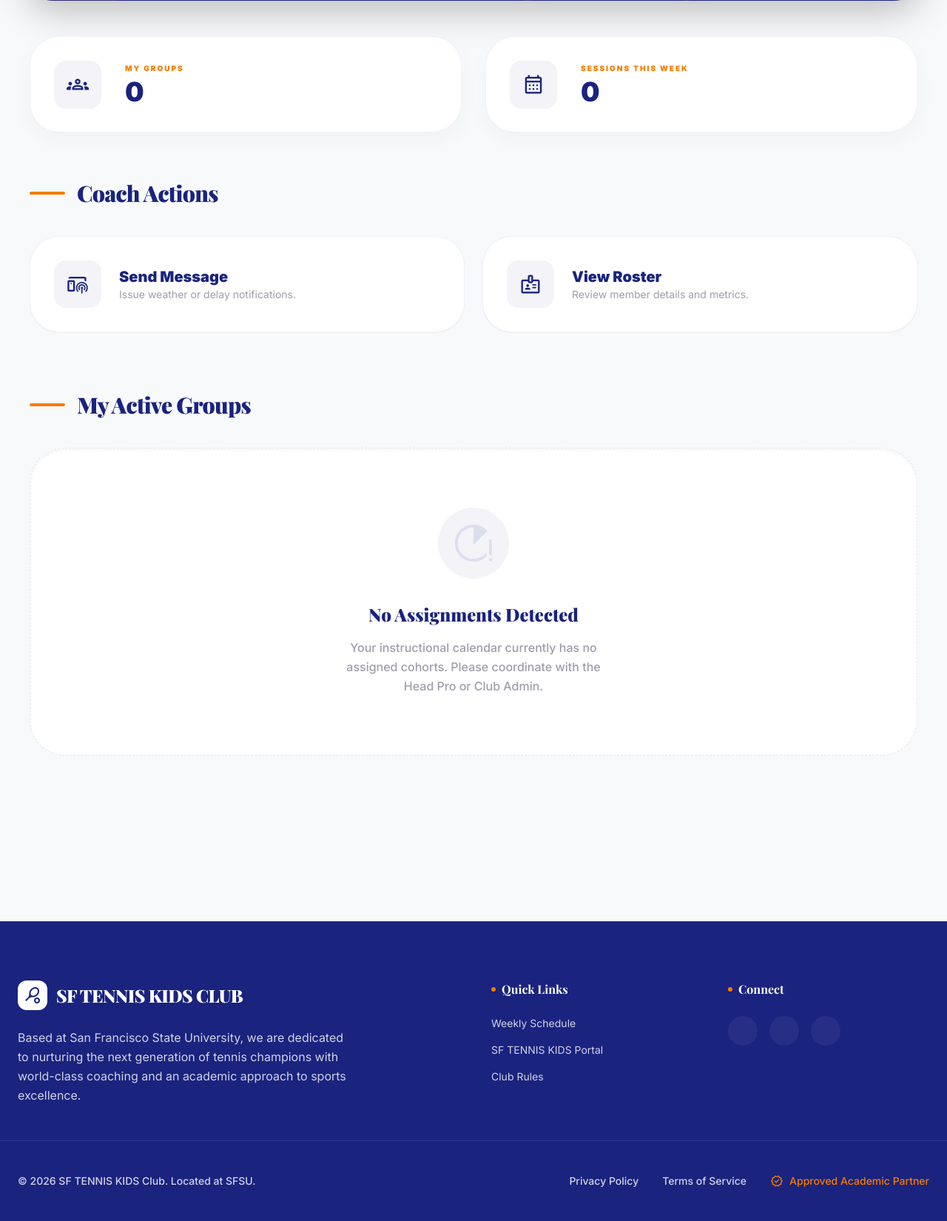
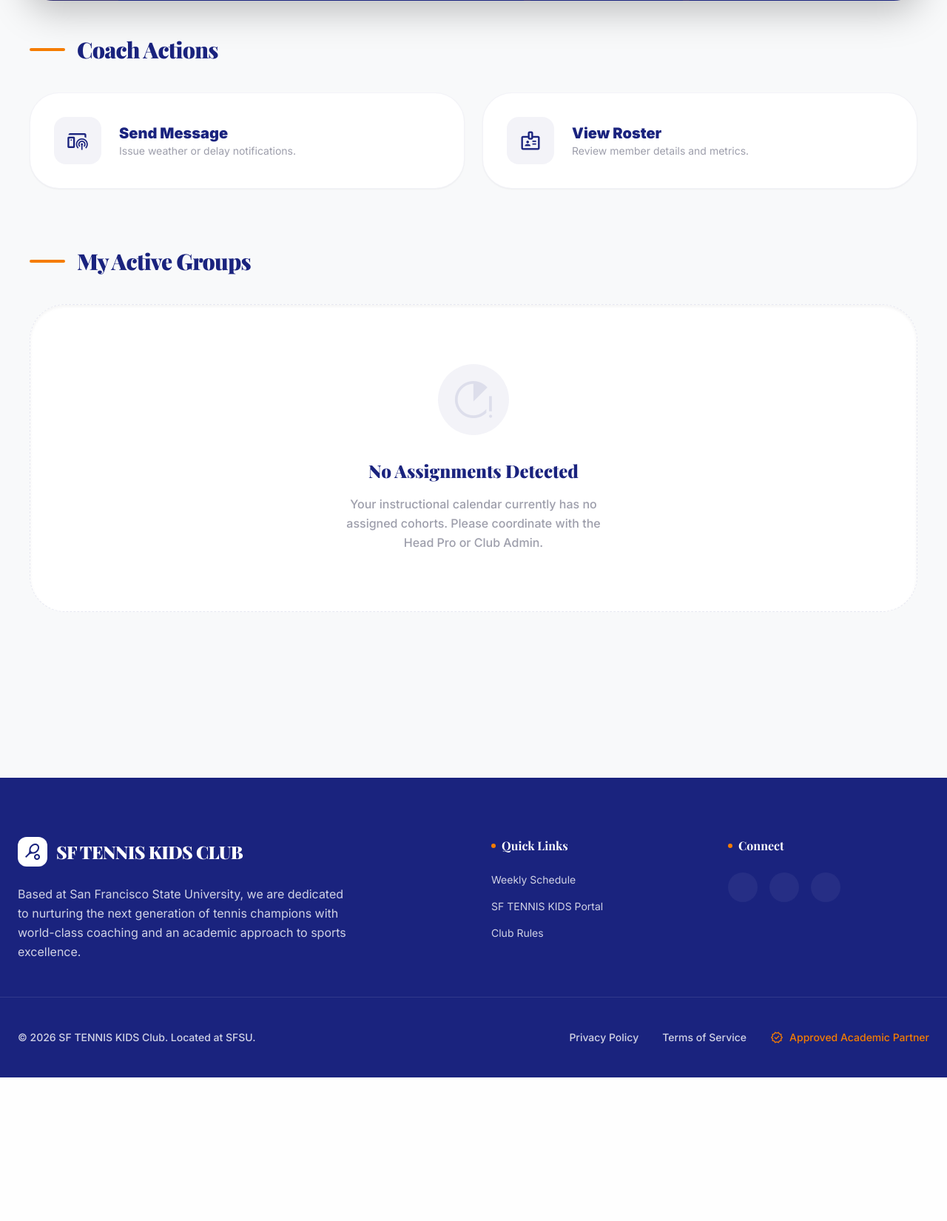
Before and after one commit to elecodes/tennis_academy, a Flask app: template frontend/templates/coach_dashboard.html in a window 1280 px wide. Shown: the part 507-2157 px from the top of the page at 74% size. After the commit the page ends 1963 px from the top, so only its background shows below. Run offline with Flask 3, Linux system fonts and the light colour scheme; the template is opened without the code that fills it, so the values that code supplies are empty; some libraries are stand-ins or nearby versions; some web fonts are replaced.

Commit message:
Remove stats row from coach dashboard - show only groups and actions

```diff
--- a/frontend/templates/coach_dashboard.html
+++ b/frontend/templates/coach_dashboard.html
@@ -6,32 +6,6 @@
 {% include 'dashboard_header.html' %}
 
 <div class="max-w-7xl mx-auto px-10 pb-24">
-  <!-- Stats Row -->
-  <div class="grid grid-cols-1 md:grid-cols-2 gap-8 mb-16">
-    <div class="card-premium flex items-center gap-8 group">
-      <div
-        class="w-16 h-16 bg-navy/5 rounded-2xl flex items-center justify-center text-navy group-hover:bg-navy group-hover:text-white transition-all duration-500 shadow-sm">
-        <span class="material-symbols-outlined text-3xl">groups</span>
-      </div>
-      <div>
-        <div class="text-[10px] font-black text-accent uppercase tracking-[0.2em] mb-1">My Groups</div>
-        <div class="text-4xl font-black text-navy">{{ stats.my_groups|length }}</div>
-      </div>
-    </div>
-
-    <div class="card-premium flex items-center gap-8 group">
-      <div
-        class="w-16 h-16 bg-navy/5 rounded-2xl flex items-center justify-center text-navy group-hover:bg-navy group-hover:text-white transition-all duration-500 shadow-sm">
-        <span class="material-symbols-outlined text-3xl">calendar_month</span>
-      </div>
-      <div>
-        <div class="text-[10px] font-black text-accent uppercase tracking-[0.2em] mb-1">Sessions This Week</div>
-        <div class="text-4xl font-black text-navy">
-          {{ stats.total_sessions|default(0) }}
-        </div>
-      </div>
-    </div>
-  </div>
 
   <!-- Quick Actions -->
   <div class="mb-20">
```
Also changed, not shown: 1 other file.
